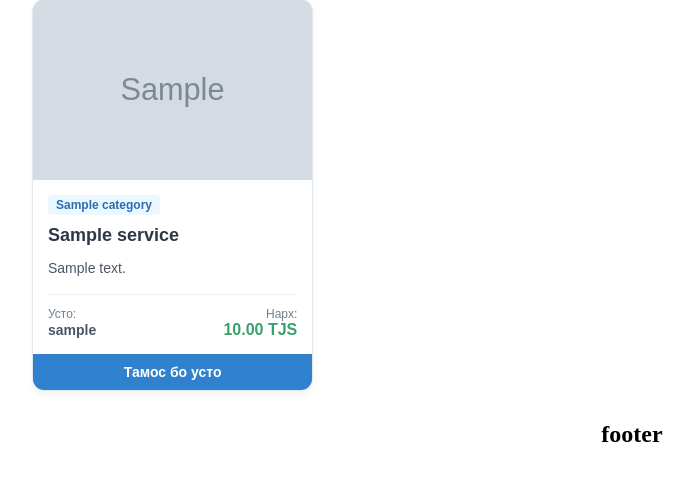
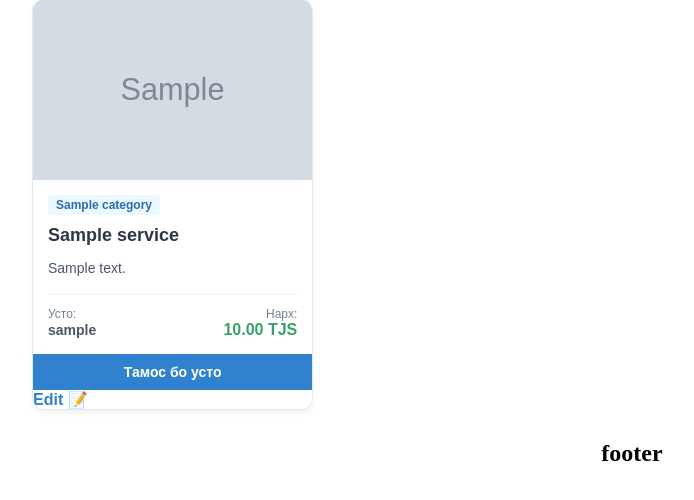
Before and after one commit to Xurwed9/usto-services, a Django app: page / in a window 1280 px wide. Shown: the part 158-658 px from the top of the page, without its empty margins (8-702 px from the left). Run offline with Django 5.2, Linux system fonts and the light colour scheme; tables that the repository leaves empty hold one stand-in row (values such as "Sample post"); grey boxes marked "Sample" are stand-in pictures.

Commit message:
add url update_service in service_list.html

```diff
--- a/templates/services/service_list.html
+++ b/templates/services/service_list.html
@@ -50,6 +50,9 @@
                 <a href="/services/{{ service.id }}/" style="display: block; text-align: center; background: #3182ce; color: white; padding: 10px; text-decoration: none; font-weight: bold; font-size: 14px;">
                     Тамос бо усто
                 </a>
+                <a href="{% url 'update_service' service.pk %}" style="color: #3182ce; text-decoration: none; font-weight: bold;">
+    Edit 📝
+</a>
 
             </div>
         {% empty %}
```
